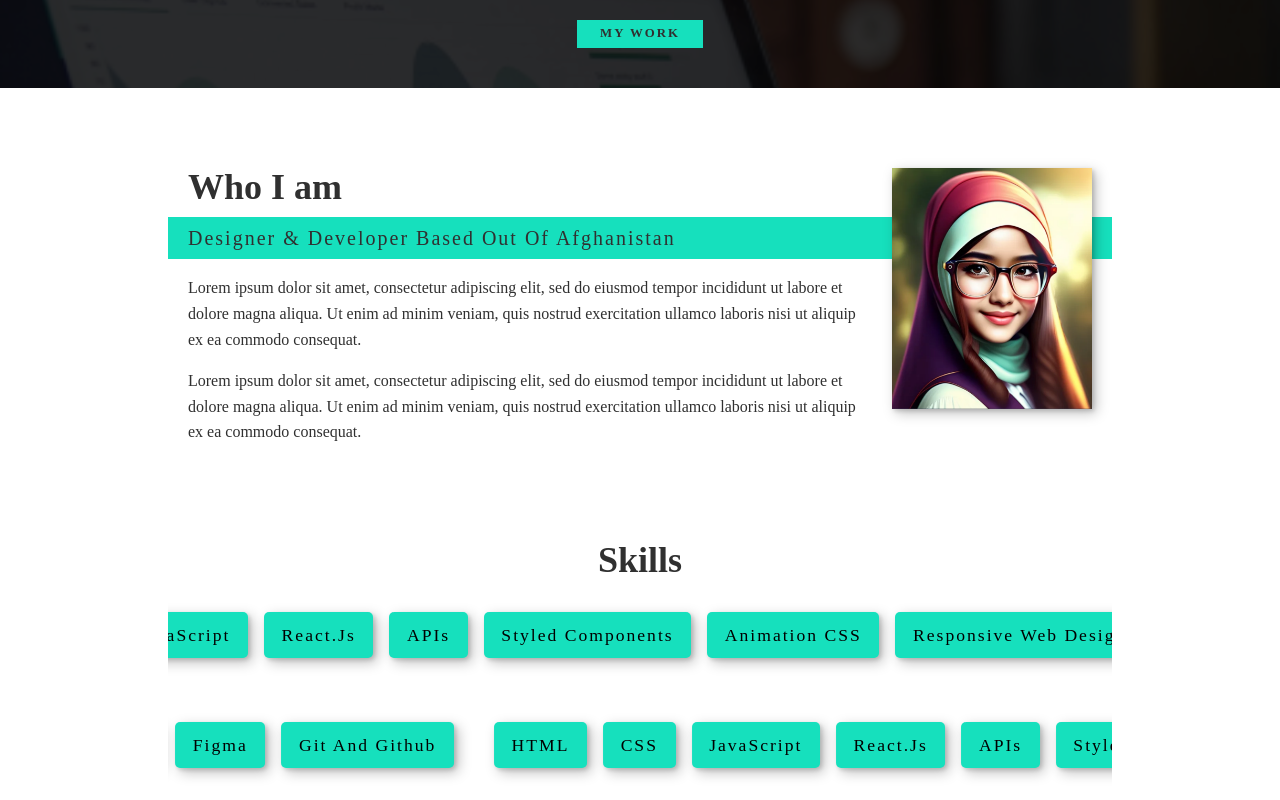
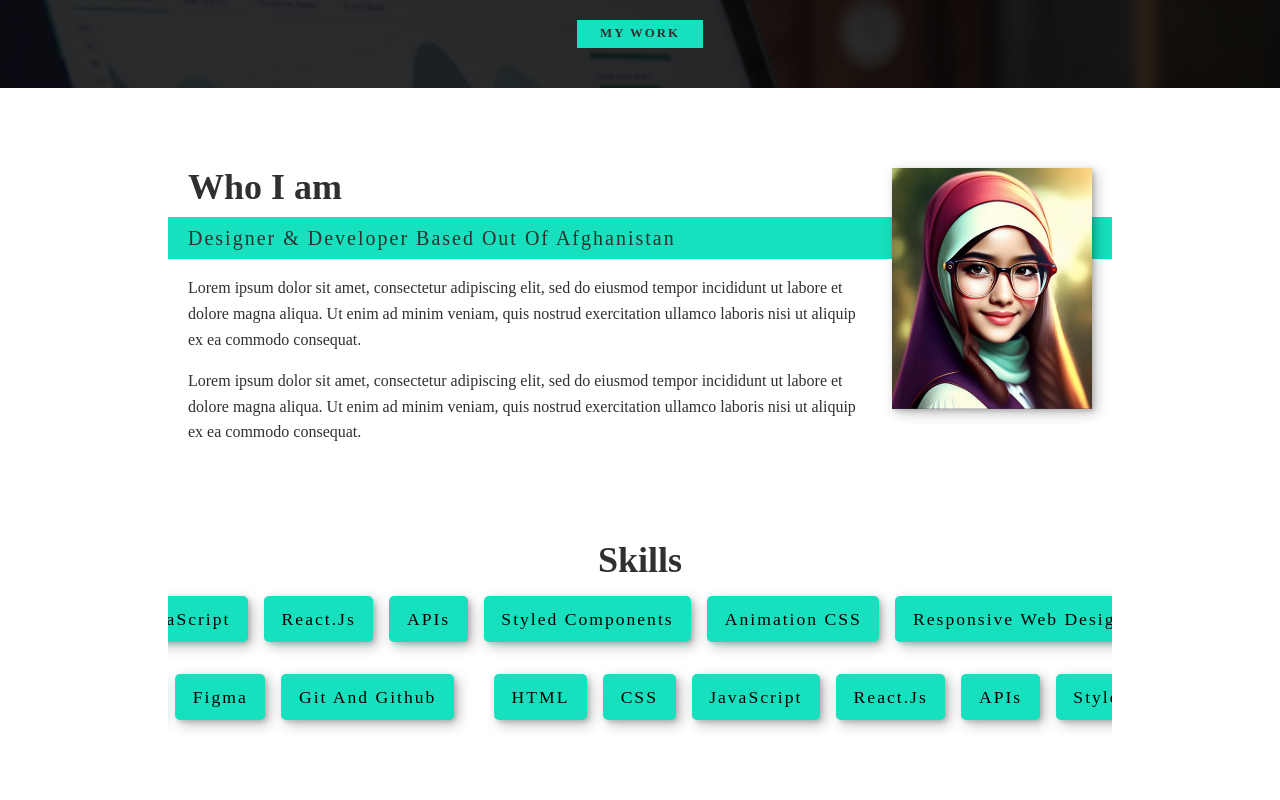
Before and after one commit to zainabturkmen/my-web, a React (Create React App) app: page / in a window 1280 px wide. Shown: the part 809-1609 px from the top of the page. After the commit the page ends 1545 px from the top, so only its background shows below. Built offline with nearby package versions, Linux system fonts and the light colour scheme; the HTML template or start-up script is replaced by a standard one.

Commit message:
adding some design

```diff
--- a/src/components/About.js
+++ b/src/components/About.js
@@ -31,7 +31,7 @@
         <h2 className="skills">Skills</h2>
         <div className="scroller">
           <Marquee autoFill pauseOnClick>
-            <ul>
+            <ul className="first-marquee">
               <li>HTML</li>
               <li>CSS</li>
               <li>JavaScript</li>
@@ -100,6 +100,7 @@
     margin: 0 auto;
     text-align: center;
     padding: 0 3em;
+
     ul {
       display: flex;
       justify-content: center;
@@ -107,6 +108,7 @@
       gap: 1em;
       padding-block: 1rem;
       flex-wrap: wrap;
+      margin: 0;
     }
 
     li {
```
